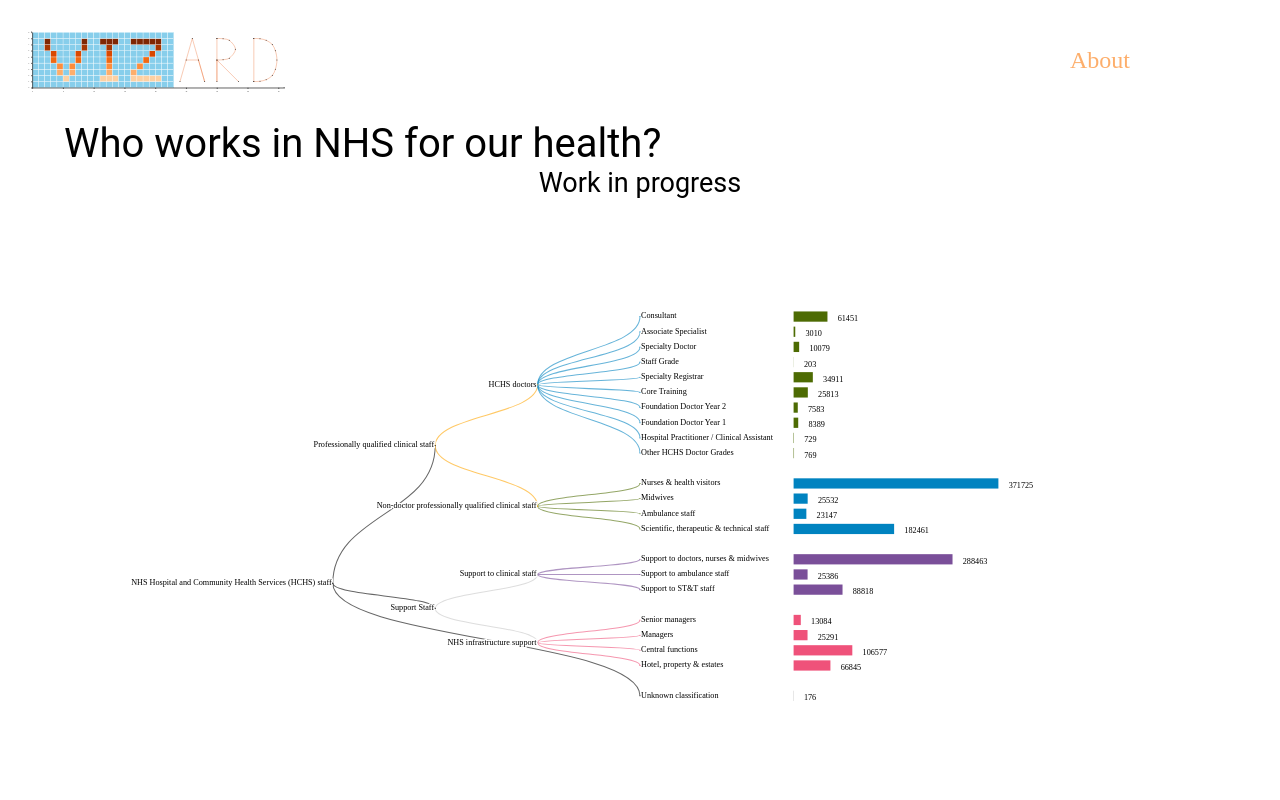
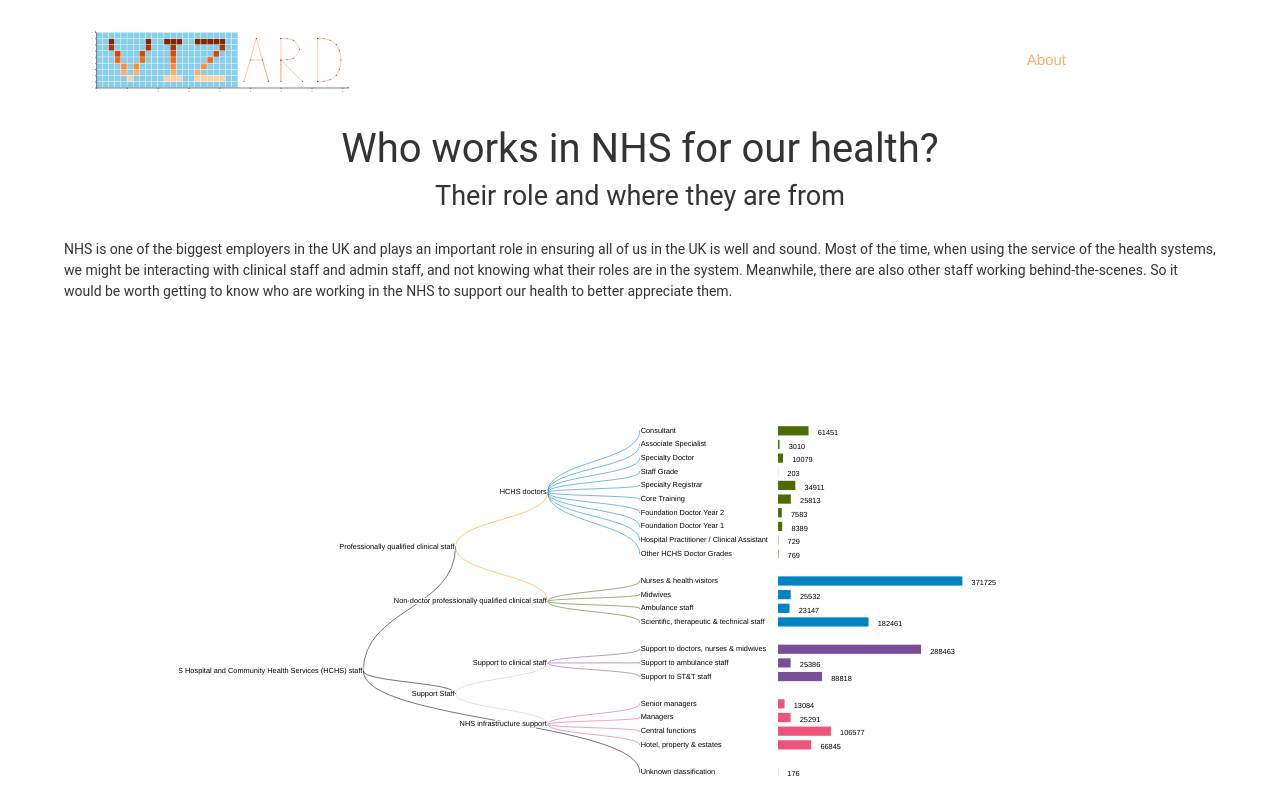
Before and after one commit to Shiminc/NHS_workforce, a plain HTML site: page index.html in a window 1280 px wide. Shown: the top 800 px of the page. Drawn offline with nearby package versions, Linux system fonts and the light colour scheme.

Commit message:
start writing

```diff
--- a/css/base.css
+++ b/css/base.css
@@ -24,21 +24,21 @@
 
 
 body{
-    margin:00px;
+    padding:0 5%;
 
 }
 
 
-.normal-container {
+/* .normal-container {
     /* display: flex; */
-    justify-content: center;
-
+    /* justify-content: center;
 }
+ */
 
 .title{
     font-family: 'Roboto', sans-serif;
     font-size: 40px;
-    margin: 0 5%;
+    margin: 0 auto;
     display: relative;
     width: fit-content;
     justify-content: center;
@@ -60,9 +60,9 @@ body{
     /* margin-left:40px; */
     /* display: flex; */
     justify-content: center;
-    width: 60%;
+    width: 100%;
     /* position: relative; */
-    margin: 0 auto;
+    margin: 2% auto;
     font-size: 14px;
     line-height: 1.5;
 }
--- a/index.html
+++ b/index.html
@@ -6,6 +6,8 @@
 	<title>NHS workforce</title>
 	<link rel="stylesheet" type="text/css" href="./css/base.css">
 	<link rel="stylesheet" href="./css/logo.css">
+	<link rel="stylesheet" href="https://netdna.bootstrapcdn.com/bootstrap/3.0.0/css/bootstrap.min.css"/>
+
     <link rel="icon" href="./assets/favicon.PNG" type="image/x-icon" />
 </head>
 <body>
@@ -14,12 +16,14 @@
         <div class = 'grid-about'><a href='https://shiminc.github.io/vizard/about.html'>About</a></div>
 
     </div>
+
 	<div class="normal-container">
 		<div class="title">Who works in NHS for our health?</div>
-		<div class="subtitle">Work in progress</div>
+		<div class="subtitle">Their role and where they are from</div>
 
 		<div class=" intro">
-
+		<p>NHS is one of the biggest employers in the UK and plays an important role in ensuring all of us in the UK is well and sound. Most of the time, when using the service of the health systems, we might be interacting with clinical staff and admin staff, and not knowing what their roles are in the system. Meanwhile, there are also other staff working behind-the-scenes. So it would be worth getting to know who are working in the NHS to support our health to better appreciate them. </p>
+		<p></p>
 			</div>
 			<div class="plot-grid-container">
 
@@ -35,7 +39,15 @@
 
 		    <div id="map-chart"></div>
 			<div id="marimekko-chart"></div>
+	<h4>Methodology</h4>
+        <ul>
+			<li>This piece was completed also for the purpose of practicing creating some less common visualisation in D3. </li>
+			<li>Code repository: https://github.com/Shiminc/NHS_workforce</li>
+            <li>NHS workforce data: https://digital.nhs.uk/data-and-information/publications/statistical/nhs-workforce-statistics
+            <li>You could reach me at shiminc@gmail.com. </li>
+        </ul>
 
+	</div>
 	<!-- Load javascripts -->
 
 	<script src="./javascripts/d3.v7.js"></script>
@@ -51,5 +63,7 @@
             window.location.href ='https://shiminc.github.io/vizard'
         })
 </script>
+
+
 </body>
 </html>
```
Also changed, not shown: 1 other file.
